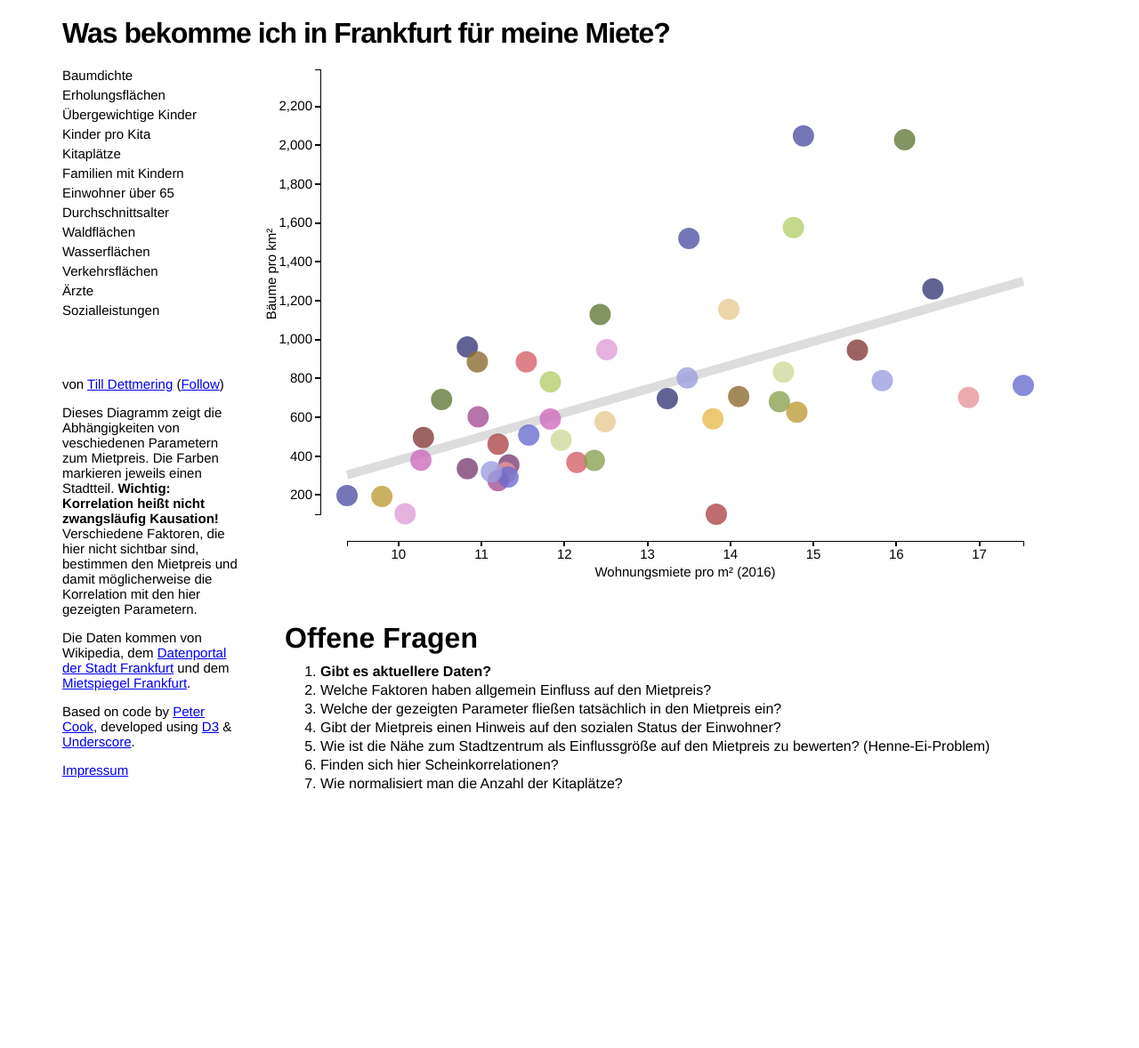
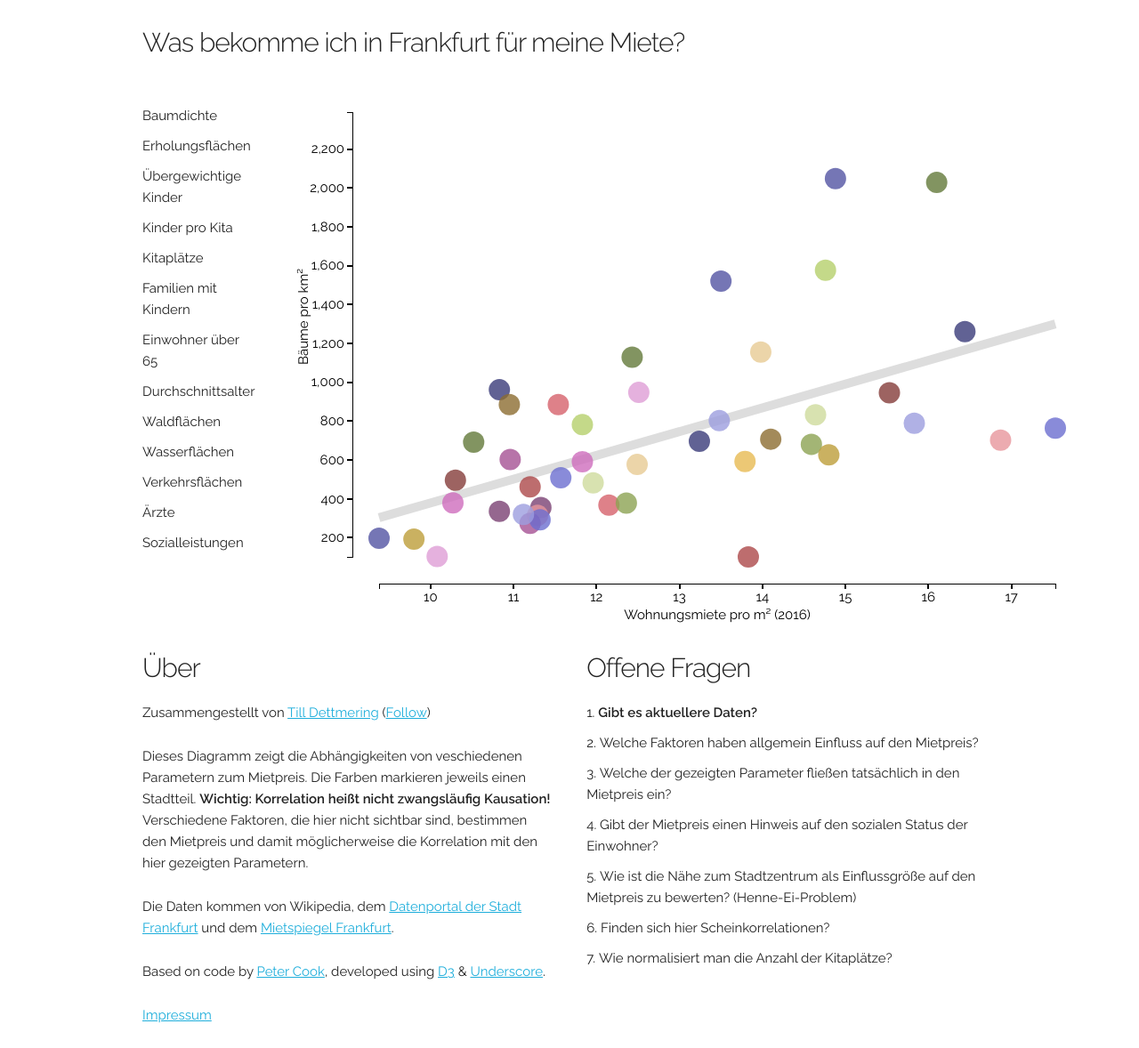
Before and after one commit to dettmering/mieten-ffm, a PHP site: page / in a window 1280 px wide; the page is wider, and only the part inside the window is pictured. Shown: that part at 89% size. Before the commit the page ends 890 px from the top of that part, so only its background shows below. Run offline with PHP 8.4, Linux system fonts and the light colour scheme.

Commit message:
main html now uses skeleton framework

```diff
--- /dev/null
+++ b/web/assets/skeleton.css
@@ -0,0 +1,418 @@
+/*
+* Skeleton V2.0.4
+* Copyright 2014, Dave Gamache
+* www.getskeleton.com
+* Free to use under the MIT license.
+* http://www.opensource.org/licenses/mit-license.php
+* 12/29/2014
+*/
+
+
+/* Table of contents
+––––––––––––––––––––––––––––––––––––––––––––––––––
+- Grid
+- Base Styles
+- Typography
+- Links
+- Buttons
+- Forms
+- Lists
+- Code
+- Tables
+- Spacing
+- Utilities
+- Clearing
+- Media Queries
+*/
+
+
+/* Grid
+–––––––––––––––––––––––––––––––––––––––––––––––––– */
+.container {
+  position: relative;
+  width: 100%;
+  max-width: 960px;
+  margin: 0 auto;
+  padding: 0 20px;
+  box-sizing: border-box; }
+.column,
+.columns {
+  width: 100%;
+  float: left;
+  box-sizing: border-box; }
+
+/* For devices larger than 400px */
+@media (min-width: 400px) {
+  .container {
+    width: 85%;
+    padding: 0; }
+}
+
+/* For devices larger than 550px */
+@media (min-width: 550px) {
+  .container {
+    width: 80%; }
+  .column,
+  .columns {
+    margin-left: 4%; }
+  .column:first-child,
+  .columns:first-child {
+    margin-left: 0; }
+
+  .one.column,
+  .one.columns                    { width: 4.66666666667%; }
+  .two.columns                    { width: 13.3333333333%; }
+  .three.columns                  { width: 22%;            }
+  .four.columns                   { width: 30.6666666667%; }
+  .five.columns                   { width: 39.3333333333%; }
+  .six.columns                    { width: 48%;            }
+  .seven.columns                  { width: 56.6666666667%; }
+  .eight.columns                  { width: 65.3333333333%; }
+  .nine.columns                   { width: 74.0%;          }
+  .ten.columns                    { width: 82.6666666667%; }
+  .eleven.columns                 { width: 91.3333333333%; }
+  .twelve.columns                 { width: 100%; margin-left: 0; }
+
+  .one-third.column               { width: 30.6666666667%; }
+  .two-thirds.column              { width: 65.3333333333%; }
+
+  .one-half.column                { width: 48%; }
+
+  /* Offsets */
+  .offset-by-one.column,
+  .offset-by-one.columns          { margin-left: 8.66666666667%; }
+  .offset-by-two.column,
+  .offset-by-two.columns          { margin-left: 17.3333333333%; }
+  .offset-by-three.column,
+  .offset-by-three.columns        { margin-left: 26%;            }
+  .offset-by-four.column,
+  .offset-by-four.columns         { margin-left: 34.6666666667%; }
+  .offset-by-five.column,
+  .offset-by-five.columns         { margin-left: 43.3333333333%; }
+  .offset-by-six.column,
+  .offset-by-six.columns          { margin-left: 52%;            }
+  .offset-by-seven.column,
+  .offset-by-seven.columns        { margin-left: 60.6666666667%; }
+  .offset-by-eight.column,
+  .offset-by-eight.columns        { margin-left: 69.3333333333%; }
+  .offset-by-nine.column,
+  .offset-by-nine.columns         { margin-left: 78.0%;          }
+  .offset-by-ten.column,
+  .offset-by-ten.columns          { margin-left: 86.6666666667%; }
+  .offset-by-eleven.column,
+  .offset-by-eleven.columns       { margin-left: 95.3333333333%; }
+
+  .offset-by-one-third.column,
+  .offset-by-one-third.columns    { margin-left: 34.6666666667%; }
+  .offset-by-two-thirds.column,
+  .offset-by-two-thirds.columns   { margin-left: 69.3333333333%; }
+
+  .offset-by-one-half.column,
+  .offset-by-one-half.columns     { margin-left: 52%; }
+
+}
+
+
+/* Base Styles
+–––––––––––––––––––––––––––––––––––––––––––––––––– */
+/* NOTE
+html is set to 62.5% so that all the REM measurements throughout Skeleton
+are based on 10px sizing. So basically 1.5rem = 15px :) */
+html {
+  font-size: 62.5%; }
+body {
+  font-size: 1.5em; /* currently ems cause chrome bug misinterpreting rems on body element */
+  line-height: 1.6;
+  font-weight: 400;
+  font-family: "Raleway", "HelveticaNeue", "Helvetica Neue", Helvetica, Arial, sans-serif;
+  color: #222; }
+
+
+/* Typography
+–––––––––––––––––––––––––––––––––––––––––––––––––– */
+h1, h2, h3, h4, h5, h6 {
+  margin-top: 0;
+  margin-bottom: 2rem;
+  font-weight: 300; }
+h1 { font-size: 4.0rem; line-height: 1.2;  letter-spacing: -.1rem;}
+h2 { font-size: 3.6rem; line-height: 1.25; letter-spacing: -.1rem; }
+h3 { font-size: 3.0rem; line-height: 1.3;  letter-spacing: -.1rem; }
+h4 { font-size: 2.4rem; line-height: 1.35; letter-spacing: -.08rem; }
+h5 { font-size: 1.8rem; line-height: 1.5;  letter-spacing: -.05rem; }
+h6 { font-size: 1.5rem; line-height: 1.6;  letter-spacing: 0; }
+
+/* Larger than phablet */
+@media (min-width: 550px) {
+  h1 { font-size: 5.0rem; }
+  h2 { font-size: 4.2rem; }
+  h3 { font-size: 3.6rem; }
+  h4 { font-size: 3.0rem; }
+  h5 { font-size: 2.4rem; }
+  h6 { font-size: 1.5rem; }
+}
+
+p {
+  margin-top: 0; }
+
+
+/* Links
+–––––––––––––––––––––––––––––––––––––––––––––––––– */
+a {
+  color: #1EAEDB; }
+a:hover {
+  color: #0FA0CE; }
+
+
+/* Buttons
+–––––––––––––––––––––––––––––––––––––––––––––––––– */
+.button,
+button,
+input[type="submit"],
+input[type="reset"],
+input[type="button"] {
+  display: inline-block;
+  height: 38px;
+  padding: 0 30px;
+  color: #555;
+  text-align: center;
+  font-size: 11px;
+  font-weight: 600;
+  line-height: 38px;
+  letter-spacing: .1rem;
+  text-transform: uppercase;
+  text-decoration: none;
+  white-space: nowrap;
+  background-color: transparent;
+  border-radius: 4px;
+  border: 1px solid #bbb;
+  cursor: pointer;
+  box-sizing: border-box; }
+.button:hover,
+button:hover,
+input[type="submit"]:hover,
+input[type="reset"]:hover,
+input[type="button"]:hover,
+.button:focus,
+button:focus,
+input[type="submit"]:focus,
+input[type="reset"]:focus,
+input[type="button"]:focus {
+  color: #333;
+  border-color: #888;
+  outline: 0; }
+.button.button-primary,
+button.button-primary,
+input[type="submit"].button-primary,
+input[type="reset"].button-primary,
+input[type="button"].button-primary {
+  color: #FFF;
+  background-color: #33C3F0;
+  border-color: #33C3F0; }
+.button.button-primary:hover,
+button.button-primary:hover,
+input[type="submit"].button-primary:hover,
+input[type="reset"].button-primary:hover,
+input[type="button"].button-primary:hover,
+.button.button-primary:focus,
+button.button-primary:focus,
+input[type="submit"].button-primary:focus,
+input[type="reset"].button-primary:focus,
+input[type="button"].button-primary:focus {
+  color: #FFF;
+  background-color: #1EAEDB;
+  border-color: #1EAEDB; }
+
+
+/* Forms
+–––––––––––––––––––––––––––––––––––––––––––––––––– */
+input[type="email"],
+input[type="number"],
+input[type="search"],
+input[type="text"],
+input[type="tel"],
+input[type="url"],
+input[type="password"],
+textarea,
+select {
+  height: 38px;
+  padding: 6px 10px; /* The 6px vertically centers text on FF, ignored by Webkit */
+  background-color: #fff;
+  border: 1px solid #D1D1D1;
+  border-radius: 4px;
+  box-shadow: none;
+  box-sizing: border-box; }
+/* Removes awkward default styles on some inputs for iOS */
+input[type="email"],
+input[type="number"],
+input[type="search"],
+input[type="text"],
+input[type="tel"],
+input[type="url"],
+input[type="password"],
+textarea {
+  -webkit-appearance: none;
+     -moz-appearance: none;
+          appearance: none; }
+textarea {
+  min-height: 65px;
+  padding-top: 6px;
+  padding-bottom: 6px; }
+input[type="email"]:focus,
+input[type="number"]:focus,
+input[type="search"]:focus,
+input[type="text"]:focus,
+input[type="tel"]:focus,
+input[type="url"]:focus,
+input[type="password"]:focus,
+textarea:focus,
+select:focus {
+  border: 1px solid #33C3F0;
+  outline: 0; }
+label,
+legend {
+  display: block;
+  margin-bottom: .5rem;
+  font-weight: 600; }
+fieldset {
+  padding: 0;
+  border-width: 0; }
+input[type="checkbox"],
+input[type="radio"] {
+  display: inline; }
+label > .label-body {
+  display: inline-block;
+  margin-left: .5rem;
+  font-weight: normal; }
+
+
+/* Lists
+–––––––––––––––––––––––––––––––––––––––––––––––––– */
+ul {
+  list-style: circle inside; }
+ol {
+  list-style: decimal inside; }
+ol, ul {
+  padding-left: 0;
+  margin-top: 0; }
+ul ul,
+ul ol,
+ol ol,
+ol ul {
+  margin: 1.5rem 0 1.5rem 3rem;
+  font-size: 90%; }
+li {
+  margin-bottom: 1rem; }
+
+
+/* Code
+–––––––––––––––––––––––––––––––––––––––––––––––––– */
+code {
+  padding: .2rem .5rem;
+  margin: 0 .2rem;
+  font-size: 90%;
+  white-space: nowrap;
+  background: #F1F1F1;
+  border: 1px solid #E1E1E1;
+  border-radius: 4px; }
+pre > code {
+  display: block;
+  padding: 1rem 1.5rem;
+  white-space: pre; }
+
+
+/* Tables
+–––––––––––––––––––––––––––––––––––––––––––––––––– */
+th,
+td {
+  padding: 12px 15px;
+  text-align: left;
+  border-bottom: 1px solid #E1E1E1; }
+th:first-child,
+td:first-child {
+  padding-left: 0; }
+th:last-child,
+td:last-child {
+  padding-right: 0; }
+
+
+/* Spacing
+–––––––––––––––––––––––––––––––––––––––––––––––––– */
+button,
+.button {
+  margin-bottom: 1rem; }
+input,
+textarea,
+select,
+fieldset {
+  margin-bottom: 1.5rem; }
+pre,
+blockquote,
+dl,
+figure,
+table,
+p,
+ul,
+ol,
+form {
+  margin-bottom: 2.5rem; }
+
+
+/* Utilities
+–––––––––––––––––––––––––––––––––––––––––––––––––– */
+.u-full-width {
+  width: 100%;
+  box-sizing: border-box; }
+.u-max-full-width {
+  max-width: 100%;
+  box-sizing: border-box; }
+.u-pull-right {
+  float: right; }
+.u-pull-left {
+  float: left; }
+
+
+/* Misc
+–––––––––––––––––––––––––––––––––––––––––––––––––– */
+hr {
+  margin-top: 3rem;
+  margin-bottom: 3.5rem;
+  border-width: 0;
+  border-top: 1px solid #E1E1E1; }
+
+
+/* Clearing
+–––––––––––––––––––––––––––––––––––––––––––––––––– */
+
+/* Self Clearing Goodness */
+.container:after,
+.row:after,
+.u-cf {
+  content: "";
+  display: table;
+  clear: both; }
+
+
+/* Media Queries
+–––––––––––––––––––––––––––––––––––––––––––––––––– */
+/*
+Note: The best way to structure the use of media queries is to create the queries
+near the relevant code. For example, if you wanted to change the styles for buttons
+on small devices, paste the mobile query code up in the buttons section and style it
+there.
+*/
+
+
+/* Larger than mobile */
+@media (min-width: 400px) {}
+
+/* Larger than phablet (also point when grid becomes active) */
+@media (min-width: 550px) {}
+
+/* Larger than tablet */
+@media (min-width: 750px) {}
+
+/* Larger than desktop */
+@media (min-width: 1000px) {}
+
+/* Larger than Desktop HD */
+@media (min-width: 1200px) {}
--- a/web/assets/style.css
+++ b/web/assets/style.css
@@ -1,57 +1,26 @@
 /* Document styling */
+
 body {
     background-color: #fff;
-  font-family: 'Helvetica Neue', helvetica, sans-serif;
+    font-family: 'Raleway', helvetica, sans-serif;
 }
 
-#wrapper {
-  width: 1200px;
-  margin: 0 auto;
-  position: relative;
-}
-
-#chart {
-  position: absolute;
-  top: 30px;
-  left: 250px;
-  width: 900px;
-  /*margin: 25px auto;*/
+h1 {
+    font-size: 30px;
 }
 
 #title {
-  position: absolute;
-  top: 0;
-  left: 30px;
-  font-size: 16px;
+    margin-top: 30px;
+    font-size: 13px;
     letter-spacing: -1px;
-  line-height: 100%;
+}
+
+#menu {
+    margin-top: 32px;
 }
 
 #questions {
-  position: absolute;
-  top: 680px;
-  left: 280px;
-  font-size: 16px;
     line-height: 100%;
-}
-
-#about {
-  position: absolute;
-  top: 400px;
-  left: 30px;
-  width: 200px;
-  font-size: 15px;
-}
-
-#about .social {
-  margin-top: 5px;
-}
-
-#menu {
-  position: absolute;
-  top: 65px;
-  left: 30px;
-  width: 300px;
 }
 
 h2 {
@@ -64,12 +33,10 @@ ul {
     list-style: none;
     font-size: 15px;
     padding: 0;
-  margin-top: 3px;
 }
 
 li {
     cursor: pointer;
-  padding-bottom: 5px;
 }
 
 li:hover {
--- a/web/index.html
+++ b/web/index.html
@@ -1,38 +1,59 @@
 <!DOCTYPE html>
-<meta charset="utf-8">
 <html lang="en">
 
 <head>
+    <!-- Basic Page Needs
+  –––––––––––––––––––––––––––––––––––––––––––––––––– -->
     <meta charset="utf-8">
     <title>Was bekomme ich in Frankfurt für meine Miete?</title>
+    <meta name="description" content="">
+    <meta name="author" content="">
+
+    <!-- Mobile Specific Metas
+  –––––––––––––––––––––––––––––––––––––––––––––––––– -->
+    <meta name="viewport" content="width=device-width, initial-scale=1">
+
+    <!-- FONT
+  –––––––––––––––––––––––––––––––––––––––––––––––––– -->
+    <link href="//fonts.googleapis.com/css?family=Raleway:400,300,600" rel="stylesheet" type="text/css">
+
+    <!-- CSS
+  –––––––––––––––––––––––––––––––––––––––––––––––––– -->
+    <link rel="stylesheet" href="assets/normalize.css">
+    <link rel="stylesheet" href="assets/skeleton.css">
+
     <link rel="stylesheet" href="assets/style.css">
     <link rel="stylesheet" href="assets/svg.css">
 </head>
 
 <body>
-    <div id="wrapper">
-        <div id="chart">
-        </div>
-
-        <div id="title">
+    <div class="container">
+        <div class="row">
+            <div class="twelve columns" id="title">
                 <h1>Was bekomme ich in Frankfurt für meine Miete?</h1>
             </div>
+        </div>
+        <div class="row">
+            <div class="two columns" id="menu">
+                <ul id="x-axis-menu"></ul>
+            </div>
+            <div class="ten columns" id="chart">
+            </div>
+        </div>
+        <div class="row">
+            <div class="six columns" id="about">
+                <h1>Über</h1>
 
-        <div id="about">
-            <p>von <a href="http://tilldettmering.com/" target="_blank">Till Dettmering</a> (<a href="https://twitter.com/tdettmering" class="twitter-follow-button" data-show-count="false">Follow</a>)</p>
-            <p>Dieses Diagramm zeigt die Abhängigkeiten von veschiedenen Parametern zum Mietpreis. Die Farben markieren jeweils einen Stadtteil. <strong>Wichtig: Korrelation heißt nicht zwangsläufig Kausation!</strong> Verschiedene Faktoren, die hier nicht
-                sichtbar sind, bestimmen den Mietpreis und damit möglicherweise die Korrelation mit den hier gezeigten Parametern.</p>
+                <p>Zusammengestellt von <a href="http://tilldettmering.com/" target="_blank">Till Dettmering</a> (<a href="https://twitter.com/tdettmering" class="twitter-follow-button" data-show-count="false">Follow</a>)</p>
+                <p>Dieses Diagramm zeigt die Abhängigkeiten von veschiedenen Parametern zum Mietpreis. Die Farben markieren jeweils einen Stadtteil. <strong>Wichtig: Korrelation heißt nicht zwangsläufig Kausation!</strong> Verschiedene Faktoren, die hier
+                    nicht sichtbar sind, bestimmen den Mietpreis und damit möglicherweise die Korrelation mit den hier gezeigten Parametern.</p>
                 <p>Die Daten kommen von Wikipedia, dem <a href="http://daten.frankfurt.de/" target="_blank">Datenportal der Stadt Frankfurt</a> und dem <a href="http://www.wohnungsboerse.net/mietspiegel-Frankfurt/3242" target="_blank">Mietspiegel Frankfurt</a>.</p>
                 <p>Based on code by <a href="http://prcweb.co.uk">Peter Cook</a>, developed using <a href="http://d3js.org" target="_blank">D3</a> & <a href="http://underscorejs.org" target="_blank">Underscore</a>.</p>
 
                 <p><a href="https://tilldettmering.com/impressum">Impressum</a></p>
             </div>
 
-        <div id="menu">
-            <ul id="x-axis-menu"></ul>
-        </div>
-
-        <div id="questions">
+            <div class="six columns">
                 <h1>Offene Fragen</h1>
 
                 <ol>
@@ -46,6 +67,7 @@
                 </ol>
             </div>
         </div>
+    </div>
 
     <script src="assets/d3.v3.min.js"></script>
     <script src="assets/underscore-min.js"></script>
```
Also changed, not shown: web/assets/main.js (line endings or trailing spaces), web/assets/normalize.css (added). Lines whose indentation alone changed are shown as unchanged.
